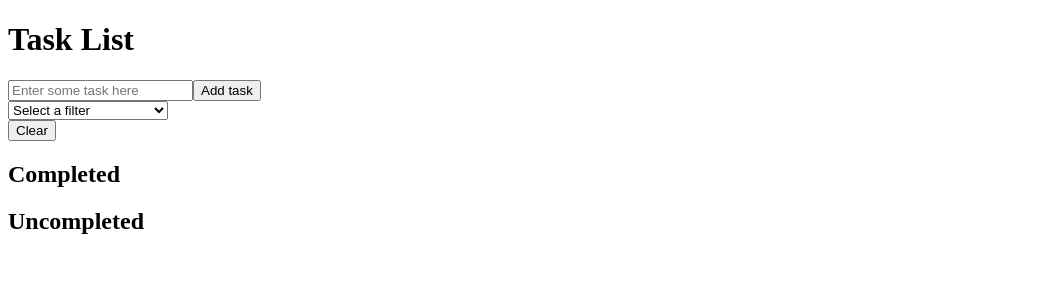
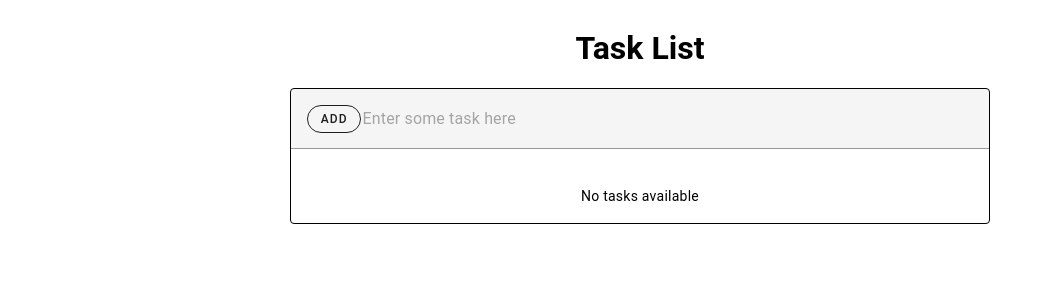
Before and after one commit to ldxavier/vue-project, a Vue app: page / in a window 1280 px wide. Shown: the top 300 px of the page, without its empty margins (0-1045 px from the left). Built offline with nearby package versions, Linux system fonts and the light colour scheme.

Commit message:
vuetify implemented

```diff
--- a/index.html
+++ b/index.html
@@ -3,6 +3,8 @@
   <head>
     <meta charset="UTF-8">
     <link rel="icon" href="/favicon.ico">
+
+    <link href='https://fonts.googleapis.com/css?family=Roboto:300,400,500,700|Material+Icons' rel=”stylesheet”>
     <meta name="viewport" content="width=device-width, initial-scale=1.0">
     <title>Vite App</title>
   </head>
--- a/package.json
+++ b/package.json
@@ -13,7 +13,9 @@
     "format": "prettier --write src/"
   },
   "dependencies": {
-    "vue": "^3.4.21"
+    "@mdi/js": "^7.4.47",
+    "vue": "^3.4.21",
+    "vuetify": "^3.5.14"
   },
   "devDependencies": {
     "@rushstack/eslint-patch": "^1.3.3",
--- a/src/App.vue
+++ b/src/App.vue
@@ -1,10 +1,9 @@
 <template>
-  <TaskList/>
+  <TaskList />
 </template>
 
 <script setup>
 import TaskList from './components/TaskList.vue'
-
 </script>
 
 <style scoped>
--- a/src/App.vue.ts
+++ b/src/App.vue.ts
@@ -1,5 +1,4 @@
 /* __placeholder__ */
-
 
 
 const { defineProps, defineSlots, defineEmits, defineExpose, defineModel, defineOptions, withDefaults, } = await import('vue');
--- a/src/components/TaskList.vue
+++ b/src/components/TaskList.vue
@@ -1,18 +1,15 @@
 <template>
   <!-- Input and Button -->
-  <div>
+  <div class="d-flex justify-center mt-6">
     <h1>Task List</h1>
-    <input
-      @keyup.enter="addTask"
-      v-model="newTask"
-      type="text"
-      placeholder="Enter some task here"
-    />
-    <button @click="addTask">Add task</button>
   </div>
 
-  <!-- Filter tasks -->
-  <div>
+  <v-container>
+    <v-card variant="outlined" class="mx-auto" width="60%">
+      <v-text-field @keyup.enter="addTask" v-model="newTask" placeholder="Enter some task here">
+        <v-btn rounded @click="addTask" variant="outlined" size="small">Add</v-btn>
+      </v-text-field>
+      <v-card-actions class="d-flex justify-space-around" v-if="taskList.length > 0">
         <select name="order" @change="handleOrderChange">
           <option value="" disabled selected>Select a filter</option>
           <option value="ordered">Order by name</option>
@@ -21,24 +18,35 @@
           <option value="completed">Completed tasks</option>
           <option value="uncompleted">Uncompleted tasks</option>
         </select>
+        <v-btn rounded @click="clearAll" variant="elevated" color="grey-lighten-2" size="small"
+          >Clear</v-btn
+        >
+      </v-card-actions>
+      <v-card-text class="d-flex justify-center" v-else> No tasks available </v-card-text>
+
+      <v-card-item v-for="(task, index) in taskList" :key="index">
+        <v-divider class="border-opacity-50"></v-divider>
+        <div>
+          <div class="text-caption">
+            {{ task.status ? 'Completed' : 'Uncompleted' }}
           </div>
+          <div class="text-h5 d-flex justify-space-evenly">
+            <v-sheet class="ma-2 pa-2">
+              <input v-model="task.status" type="checkbox" id="checked" />
+            </v-sheet>
+            <v-sheet class="ma-2 pa-2 me-auto">
+              {{ task.name }}
+            </v-sheet>
+            <v-sheet class="ma-2 pa-2 me-10">
+              <button class="deleteButton text-h4" @click="deleteTask(index)">␡</button>
+            </v-sheet>
+          </div>
+        </div>
+      </v-card-item>
+    </v-card>
+  </v-container>
 
-  <!-- Clear all tasks -->
-  <div>
-    <button @click="clearAll">Clear</button>
-  </div>
-
-  <!-- Add new task -->
-  <div>
-    <ul>
-      <li v-for="(task, index) in taskList" :key="index" :class="{ statusColor: task.status }">
-        <input v-model="task.status" type="checkbox" id="checked" />{{ task.name }}
-        <button class="deleteButton" @click="deleteTask(index)">🚫</button>
-      </li>
-    </ul>
-  </div>
-
-  <!-- Completed tasks -->
+  <!-- Completed tasks
   <div>
     <h2>Completed</h2>
     <div v-for="(task, index) in completedTasks" :key="index">
@@ -46,13 +54,13 @@
     </div>
   </div>
 
-  <!-- Uncompleted tasks -->
+   Uncompleted tasks
   <div>
     <h2>Uncompleted</h2>
     <div v-for="(task, index) in unCompletedTasks" :key="index">
       {{ task.name }} → {{ task.status }}
     </div>
-  </div>
+  </div>-->
 </template>
 
 <script setup lang="ts">
@@ -61,6 +69,13 @@ import type { ITask } from '../types/ITask'
 
 const taskList = ref<ITask[]>([])
 const newTask = ref<string>('')
+const items = [
+  'Order by name',
+  'Desorder by name',
+  'Order by addition to list',
+  'Completed tasks',
+  'Uncompleted tasks'
+]
 
 const addTask = () => {
   if (newTask.value === '' || taskList.value.find((task) => task.name === newTask.value)) {
@@ -92,8 +107,6 @@ const unCompletedTasks = computed(() => {
   return taskList.value.filter((task) => !task.status === true)
 })
 
-
-
 // delete task from list
 const deleteTask = (index: any) => {
   // remove task from list
@@ -107,13 +120,10 @@ const clearAll = () => {
   if (confirm('Are you sure you want to clear all tasks?')) {
     localStorage.removeItem('taskList')
     taskList.value = JSON.parse(localStorage.getItem('taskList') || '[]')
-  }
-  else {
+  } else {
     return
   }
 }
-
-
 
 const handleOrderChange = (event: any) => {
   const selectedValue = event.target.value
@@ -164,6 +174,15 @@ const filterUncompleted = () => {
 </script>
 
 <style scoped>
+select {
+  padding: 2px;
+  font-size: 15px;
+  border-radius: 8px;
+  border: 1px solid #535353;
+  background: #fff url('https://www.freeiconspng.com/uploads/arrow-up-icon-23.png') no-repeat;
+  background-size: 13px;
+  background-position: right 10px center;
+}
 .deleteButton {
   background-color: transparent;
   border: none;
--- a/src/main.ts
+++ b/src/main.ts
@@ -1,4 +1,21 @@
 import { createApp } from 'vue'
 import App from './App.vue'
+import 'vuetify/styles'
+import { createVuetify } from 'vuetify'
+import { aliases, mdi } from 'vuetify/iconsets/mdi'
+import * as components from 'vuetify/components'
+import * as directives from 'vuetify/directives'
 
-createApp(App).mount('#app')
+const vuetify = createVuetify({
+  components,
+  directives,
+  icons: {
+    defaultSet: 'mdi',
+    aliases,
+    sets: {
+      mdi,
+    }
+  }
+})
+
+createApp(App).use(vuetify).mount('#app')
```
Also changed, not shown: 1 other file (tests, documents, lock files or other folders). Lines whose indentation alone changed are shown as unchanged.
